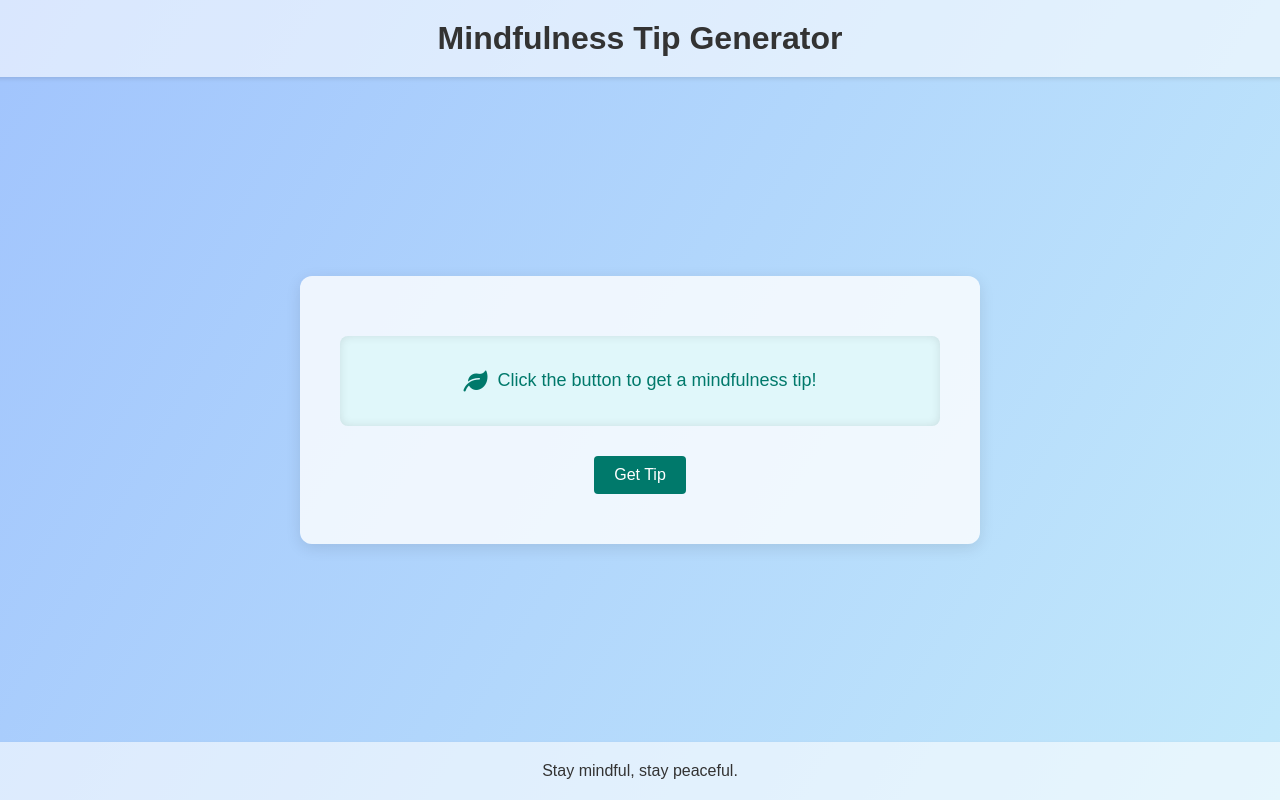
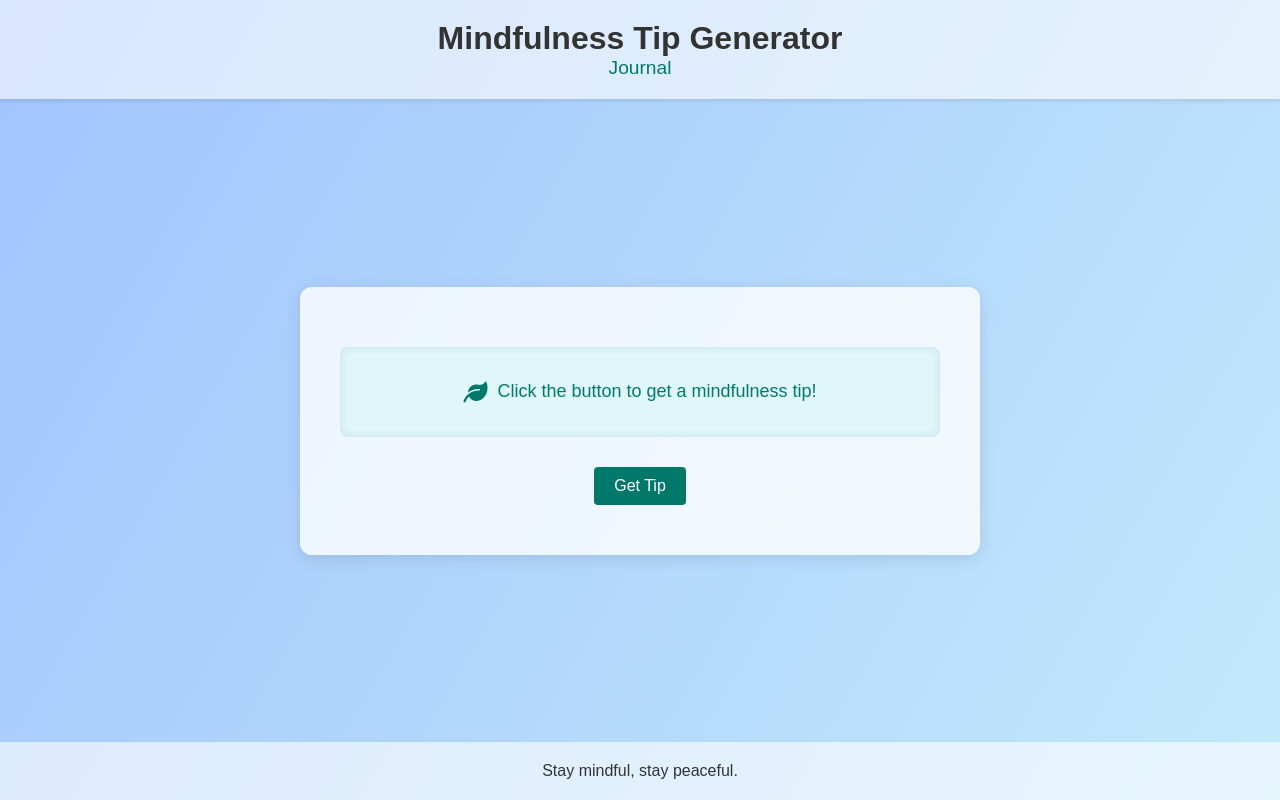
Before and after one commit to aaronsfunstuff/mindfulness, a plain HTML site: page index.html in a window 1280 px wide. Drawn offline with Linux system fonts and the light colour scheme.

Commit message:
Update index.html

```diff
--- a/index.html
+++ b/index.html
@@ -10,6 +10,9 @@
 <body>
     <header>
         <h1>Mindfulness Tip Generator</h1>
+        <nav>
+            <a href="journal.html">Journal</a>
+        </nav>
     </header>
     <div class="container">
         <div class="tip-box">
```
